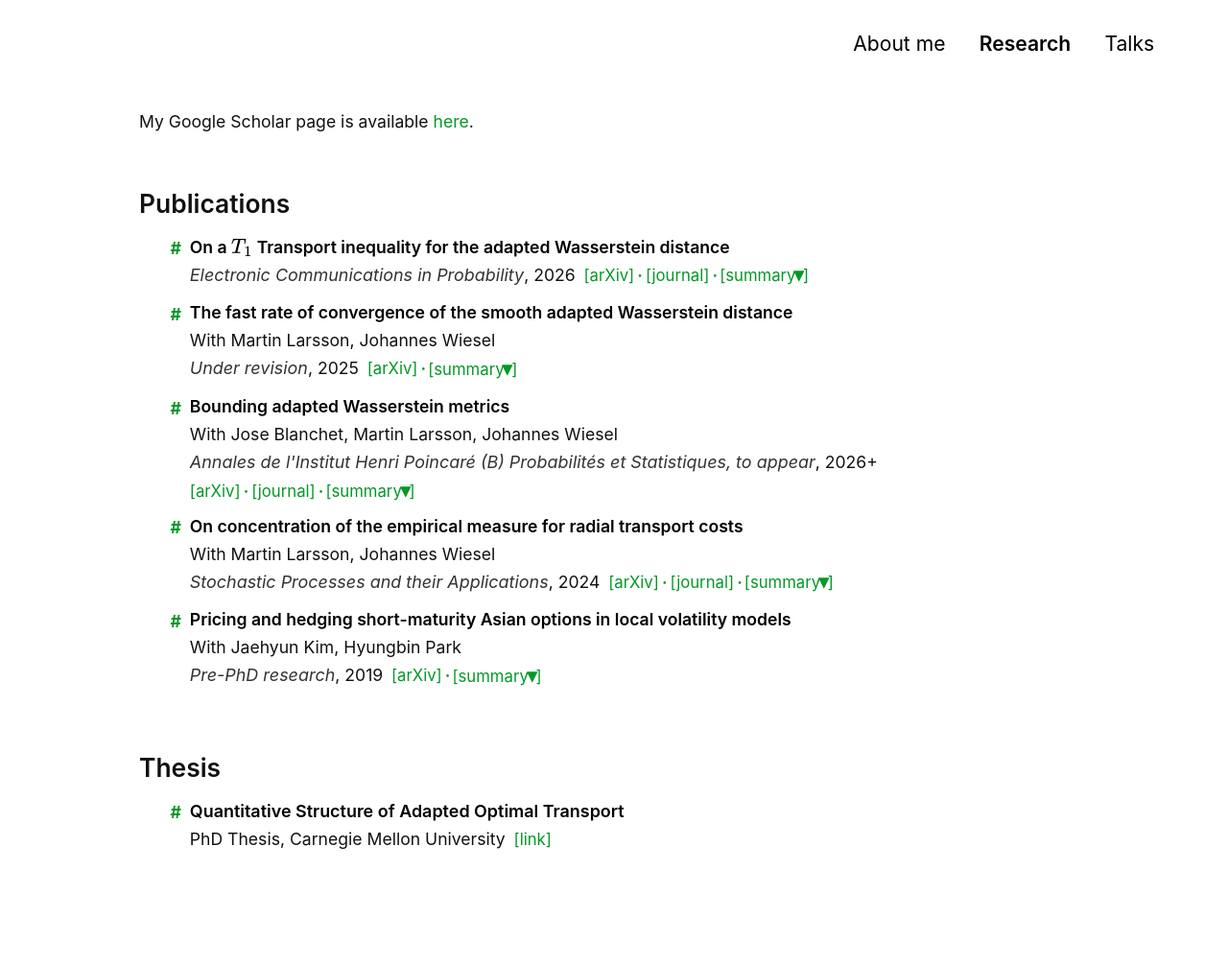
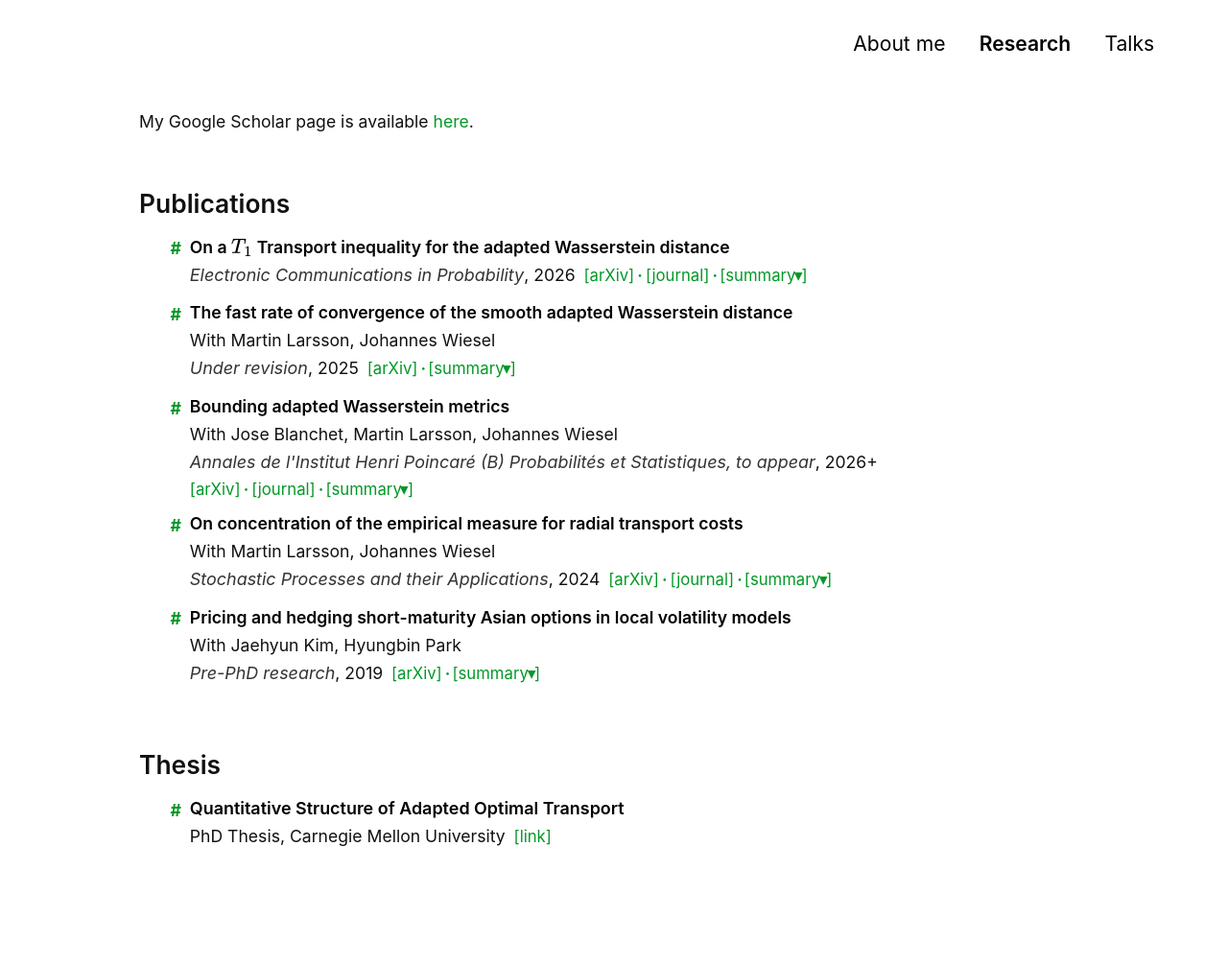
Before and after one commit to Jonghwap/Jonghwap.github.io, a Jekyll site: the page built from research.md, in a window 1280 px wide. Shown: the whole page at 96% size. Built offline with Jekyll 4.4.1, drawn with Linux system fonts in a browser that asks for light colours; a style sheet for code colours, icons or effects is not loaded.

Commit message:
Update style-no-dark-mode.scss

```diff
--- a/assets/css/style-no-dark-mode.scss
+++ b/assets/css/style-no-dark-mode.scss
@@ -246,10 +246,10 @@
 }
 
 .summary-toggle .summary-arrow {
-  font-size: 1.15em; // ▾ 글자 크기
-  margin-left: -0.06em; // ▾ 글리프 자체의 왼쪽 여백을 상쇄
-  margin-right: -0.05em; // 오른쪽 대괄호와의 불필요한 여백도 상쇄
-  transform: scale(1.2); // ▾를 시각적으로 확실히 키움
+  font-size: 1em; // ▾ 글자 크기
+  margin-left: -0.08em; // ▾ 글리프 자체의 왼쪽 여백을 상쇄
+  margin-right: -0.06em; // 오른쪽 대괄호와의 불필요한 여백도 상쇄
+  transform: scale(1.05); // ▾를 시각적으로 확실히 키움
   transform-origin: center;
 }
 
```
